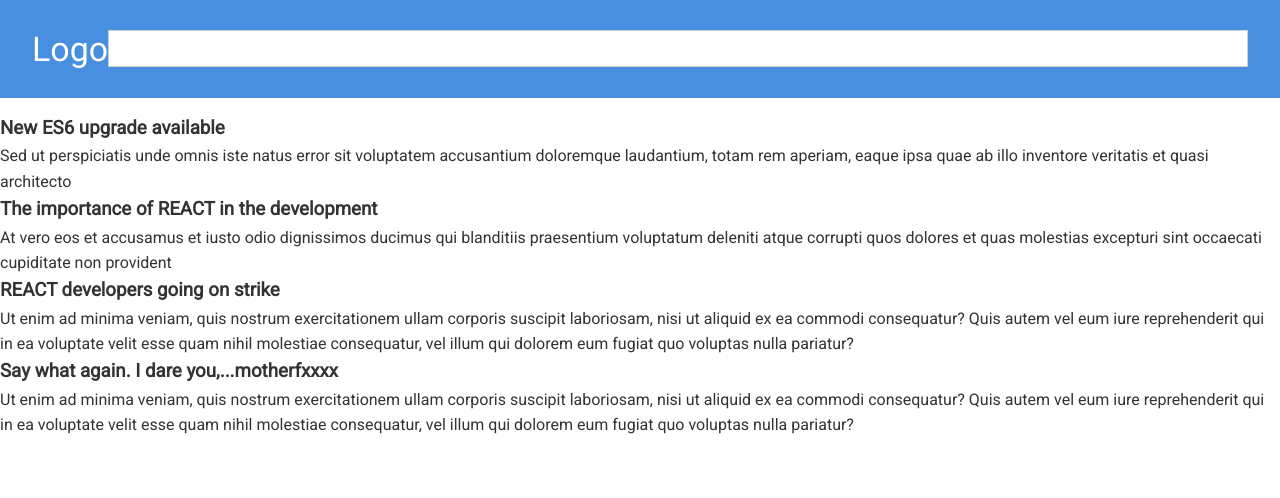
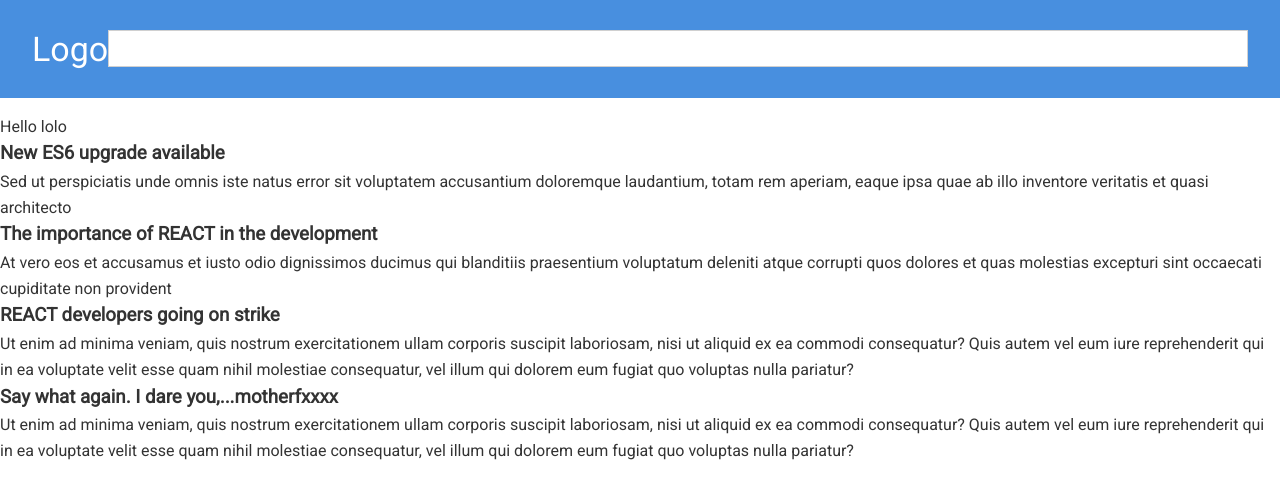
Before and after one commit to BarriF13/React-Fundementals, a React (Create React App) app: page / in a window 1280 px wide. Shown: the top 498 px of the page. Built offline with nearby package versions, Linux system fonts and the light colour scheme.

Commit message:
Props between component

```diff
--- a/src/App.js
+++ b/src/App.js
@@ -16,7 +16,10 @@ class App extends Component {
 
       <div className="App">
       <Header />
-      <NewsList news={this.state.news} dog="zaghart"/>
+      <NewsList news={this.state.news} >
+        {/* what ever information we put here will count as part of props */}
+        Hello lolo
+      </NewsList>
      </div>
 
     );
--- a/src/components/News_list.js
+++ b/src/components/News_list.js
@@ -13,7 +13,9 @@ const NewsList = ( props ) => {
   return (
     <Fragment>
       {/* <div>{props.news}</div> --wont show because it is an array of object */}
+      {props.children}
       {items}
+
     </Fragment>
   )
 }
```
